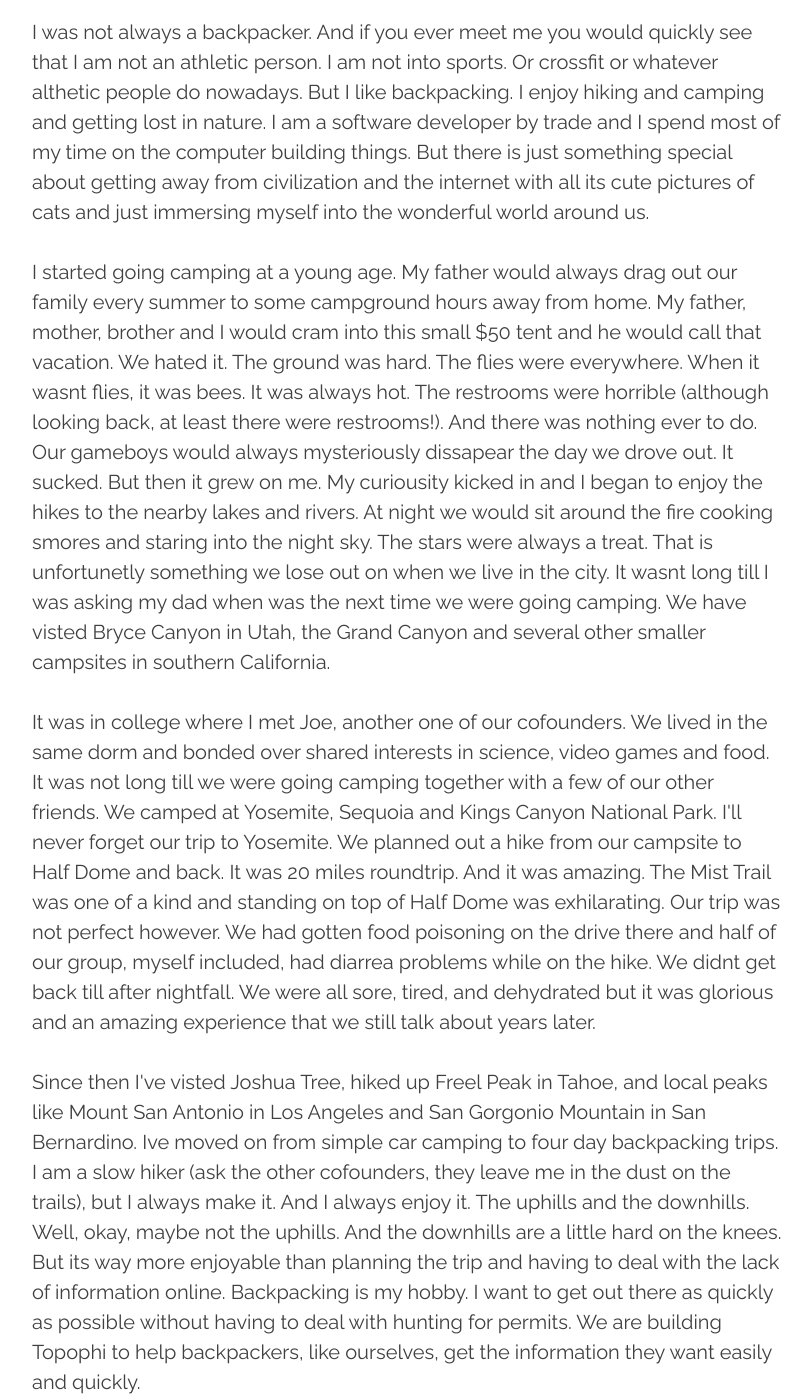
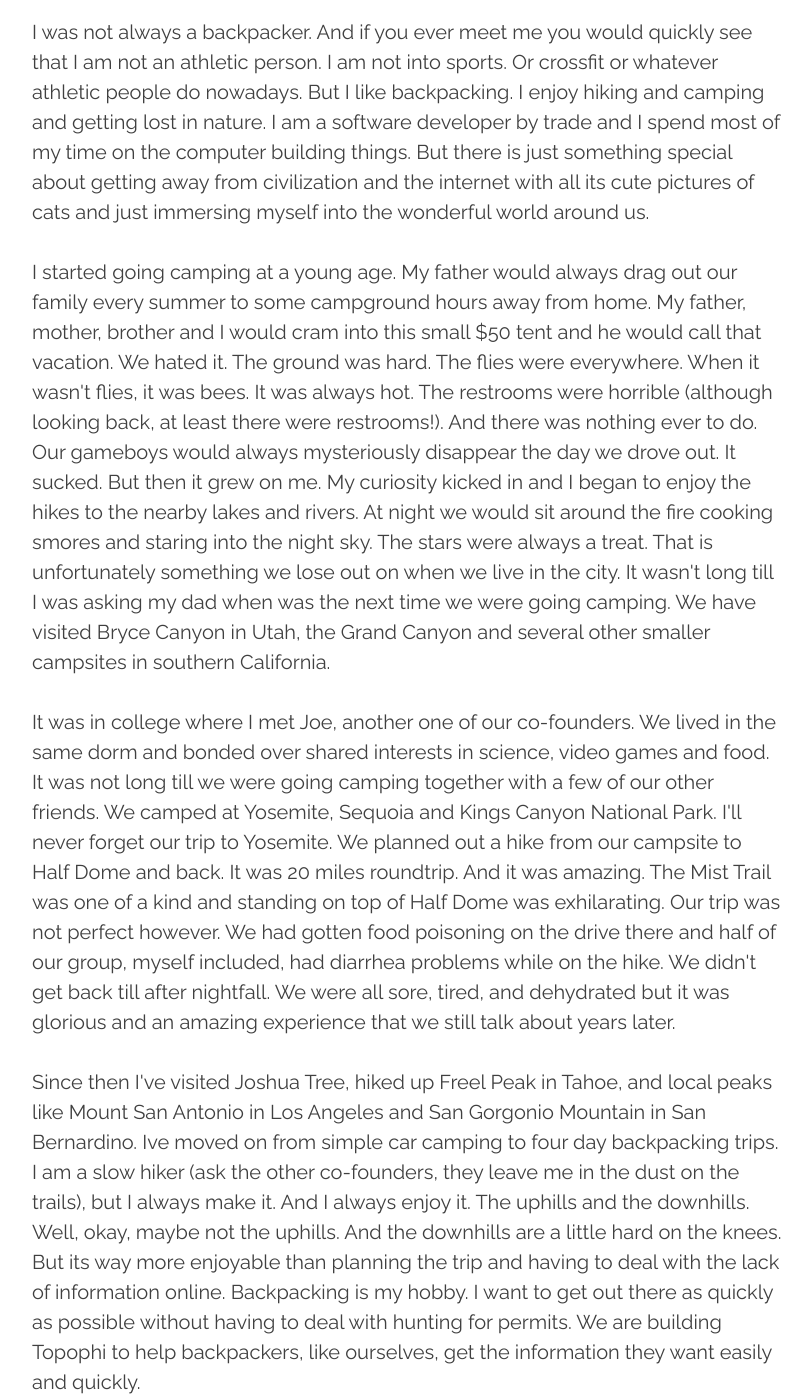
Before and after one commit to Topophi/topophi.github.io, a Jekyll site: the page built from _posts/2015-04-15-stephen-bishtawi-gets-naked.markdown, in a window 1280 px wide and 1400 px high, scrolled down 959 px. Shown: the whole window, without its empty margins (233-1045 px from the left). Built offline with Jekyll 4.4.1, drawn with Linux system fonts in a browser that asks for light colours; nearby versions of some CDN libraries; some of the changed text lies outside the part shown.

Commit message:
Fixed typos.

```diff
--- a/_posts/2015-04-15-stephen-bishtawi-gets-naked.markdown
+++ b/_posts/2015-04-15-stephen-bishtawi-gets-naked.markdown
@@ -2,7 +2,7 @@
 layout:      post
 title:       "Stephen Bishtawi Gets Naked"
 subtitle:    "Metaphorically speaking of course"
-description: "Topophi cofounder Stephen Bishtawi's bio"
+description: "Stephen Bishtawi: A co-founder of Topophi"
 tags:        [Stephen Bishtawi, Bio, Topophi]
 date:        2015-04-15
 author:      "Stephen Bishtawi"
@@ -12,12 +12,12 @@
 
 <p>I am Stephen, another cofounder (how many of them are there?) of Topophi! My friends and I formed this company to solve one of the biggest challenges of backpacking: the planning. Anytime my friends and I wanted to go backpacking for the weekend, planning the trip was always a pain in the ass. Does the forest allow fires? Where do we park our car? What other regulations should we be aware of? I am sure we have all shared this frustrating experience. The information is scattered across multiple hard to navigate websites. And some information isnt even available online, you have to call a park ranger! There has got to be a better way! And so Topophi was born.</p>
 
-<p>I was not always a backpacker. And if you ever meet me you would quickly see that I am not an athletic person. I am not into sports. Or crossfit or whatever althetic people do nowadays. But I like backpacking. I enjoy hiking and camping and getting lost in nature. I am a software developer by trade and I spend most of my time on the computer building things. But there is just something special about getting away from civilization and the internet with all its cute pictures of cats and just immersing myself into the wonderful world around us.</p>
+<p>I was not always a backpacker. And if you ever meet me you would quickly see that I am not an athletic person. I am not into sports. Or crossfit or whatever athletic people do nowadays. But I like backpacking. I enjoy hiking and camping and getting lost in nature. I am a software developer by trade and I spend most of my time on the computer building things. But there is just something special about getting away from civilization and the internet with all its cute pictures of cats and just immersing myself into the wonderful world around us.</p>
 
-<p>I started going camping at a young age. My father would always drag out our family every summer to some campground hours away from home. My father, mother, brother and I would cram into this small $50 tent and he would call that vacation. We hated it. The ground was hard. The flies were everywhere. When it wasnt flies, it was bees. It was always hot. The restrooms were horrible (although looking back, at least there were restrooms!). And there was nothing ever to do. Our gameboys would always mysteriously dissapear the day we drove out. It sucked. But then it grew on me. My curiousity kicked in and I began to enjoy the hikes to the nearby lakes and rivers. At night we would sit around the fire cooking smores and staring into the night sky. The stars were always a treat. That is unfortunetly something we lose out on when we live in the city. It wasnt long till I was asking my dad when was the next time we were going camping. We have visted Bryce Canyon in Utah, the Grand Canyon and several other smaller campsites in southern California.</p>
+<p>I started going camping at a young age. My father would always drag out our family every summer to some campground hours away from home. My father, mother, brother and I would cram into this small $50 tent and he would call that vacation. We hated it. The ground was hard. The flies were everywhere. When it wasn't flies, it was bees. It was always hot. The restrooms were horrible (although looking back, at least there were restrooms!). And there was nothing ever to do. Our gameboys would always mysteriously disappear the day we drove out. It sucked. But then it grew on me. My curiosity kicked in and I began to enjoy the hikes to the nearby lakes and rivers. At night we would sit around the fire cooking smores and staring into the night sky. The stars were always a treat. That is unfortunately something we lose out on when we live in the city. It wasn't long till I was asking my dad when was the next time we were going camping. We have visited Bryce Canyon in Utah, the Grand Canyon and several other smaller campsites in southern California.</p>
 
-<p>It was in college where I met Joe, another one of our cofounders. We lived in the same dorm and bonded over shared interests in science, video games and food. It was not long till we were going camping together with a few of our other friends. We camped at Yosemite, Sequoia and Kings Canyon National Park. I'll never forget our trip to Yosemite. We planned out a hike from our campsite to Half Dome and back. It was 20 miles roundtrip. And it was amazing. The Mist Trail was one of a kind and standing on top of Half Dome was exhilarating. Our trip was not perfect however. We had gotten food poisoning on the drive there and half of our group, myself included, had diarrea problems while on the hike. We didnt get back till after nightfall. We were all sore, tired, and dehydrated but it was glorious and an amazing experience that we still talk about years later.</p>
+<p>It was in college where I met Joe, another one of our co-founders. We lived in the same dorm and bonded over shared interests in science, video games and food. It was not long till we were going camping together with a few of our other friends. We camped at Yosemite, Sequoia and Kings Canyon National Park. I'll never forget our trip to Yosemite. We planned out a hike from our campsite to Half Dome and back. It was 20 miles roundtrip. And it was amazing. The Mist Trail was one of a kind and standing on top of Half Dome was exhilarating. Our trip was not perfect however. We had gotten food poisoning on the drive there and half of our group, myself included, had diarrhea problems while on the hike. We didn't get back till after nightfall. We were all sore, tired, and dehydrated but it was glorious and an amazing experience that we still talk about years later.</p>
 
-<p>Since then I've visted Joshua Tree, hiked up Freel Peak in Tahoe, and local peaks like Mount San Antonio in Los Angeles and San Gorgonio Mountain in San Bernardino. Ive moved on from simple car camping to four day backpacking trips. I am a slow hiker (ask the other cofounders, they leave me in the dust on the trails), but I always make it. And I always enjoy it. The uphills and the downhills. Well, okay, maybe not the uphills. And the downhills are a little hard on the knees. But its way more enjoyable than planning the trip and having to deal with the lack of information online. Backpacking is my hobby. I want to get out there as quickly as possible without having to deal with hunting for permits. We are building Topophi to help backpackers, like ourselves, get the information they want easily and quickly.</p>
+<p>Since then I've visited Joshua Tree, hiked up Freel Peak in Tahoe, and local peaks like Mount San Antonio in Los Angeles and San Gorgonio Mountain in San Bernardino. Ive moved on from simple car camping to four day backpacking trips. I am a slow hiker (ask the other co-founders, they leave me in the dust on the trails), but I always make it. And I always enjoy it. The uphills and the downhills. Well, okay, maybe not the uphills. And the downhills are a little hard on the knees. But its way more enjoyable than planning the trip and having to deal with the lack of information online. Backpacking is my hobby. I want to get out there as quickly as possible without having to deal with hunting for permits. We are building Topophi to help backpackers, like ourselves, get the information they want easily and quickly.</p>
 
-<p>My name is Stephen Bishtawi. I am a backpacker and a software engineer. I am buliding Topophi for myself, for you, and your backpacking buddies.</p>
+<p>My name is Stephen Bishtawi. I am a backpacker and a software engineer. I am building Topophi for myself, for you, and your backpacking buddies.</p>
```
